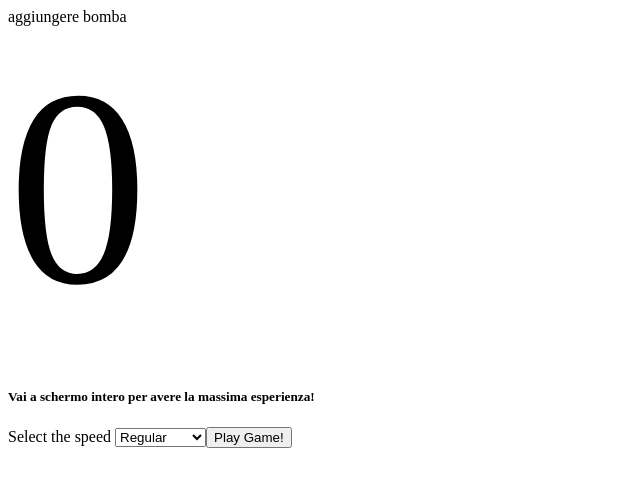
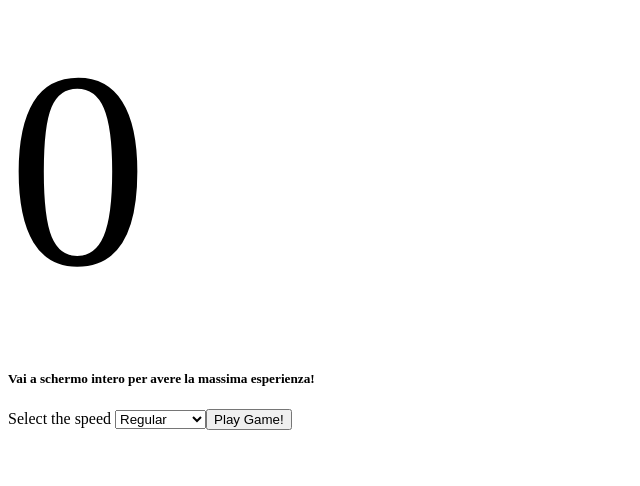
Before and after one commit to tiziasan/webPackTheWalkingSnake, a website: page dist/index.html in a window 1280 px wide. Shown: the whole page, without its empty margins (0-640 px from the left). Drawn offline with Linux system fonts and the light colour scheme; grey boxes are pictures that could not be loaded.

Commit message:
improvements

```diff
--- a/dist/index.html
+++ b/dist/index.html
@@ -5,7 +5,6 @@
 </head>
 
 <body>
-aggiungere bomba
 <div id="score">0</div>
 <canvas id="gameCanvas" width="960" height="640"></canvas>
 <img id="snake" src="../src/img/zombie.png" width="0" height="0">
```
